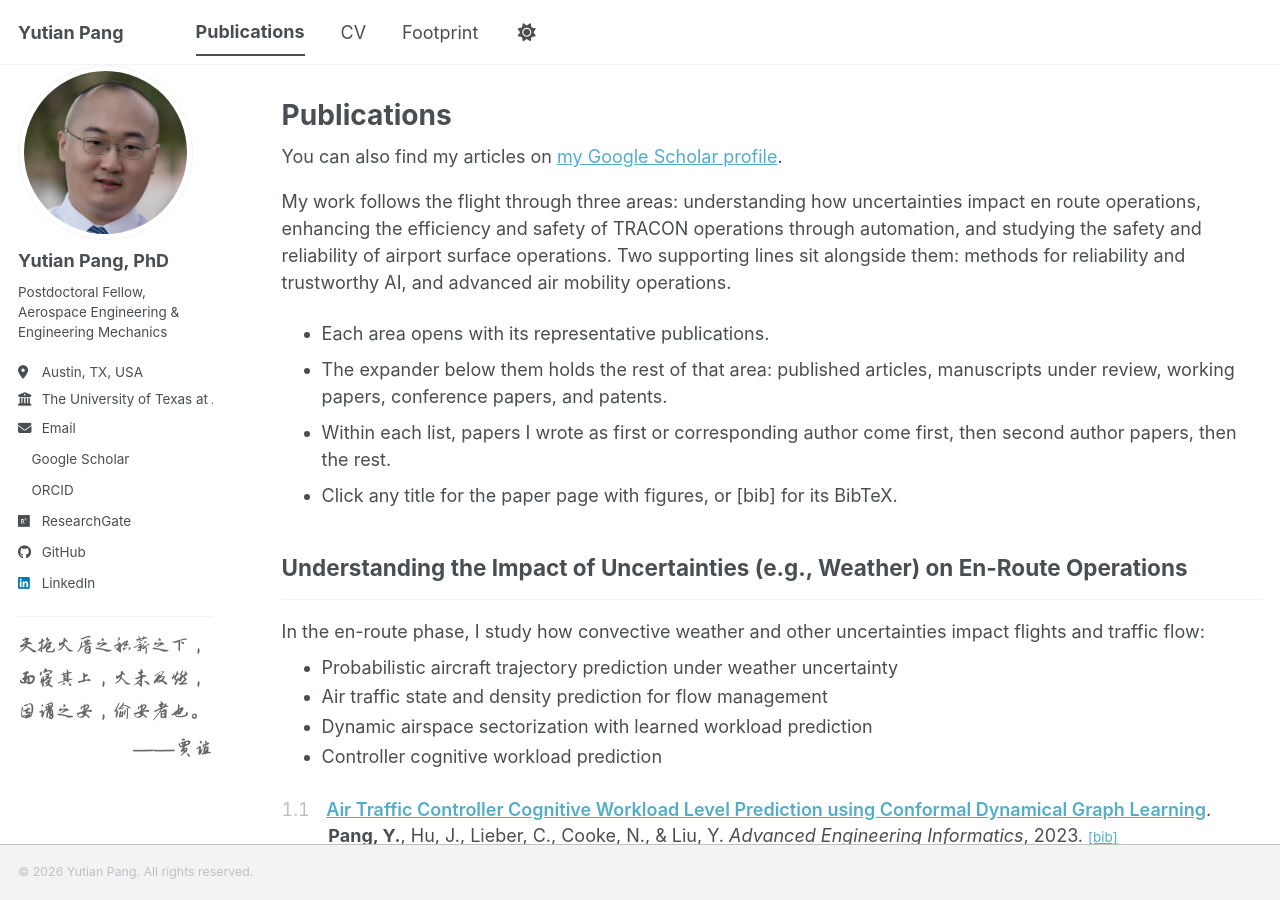
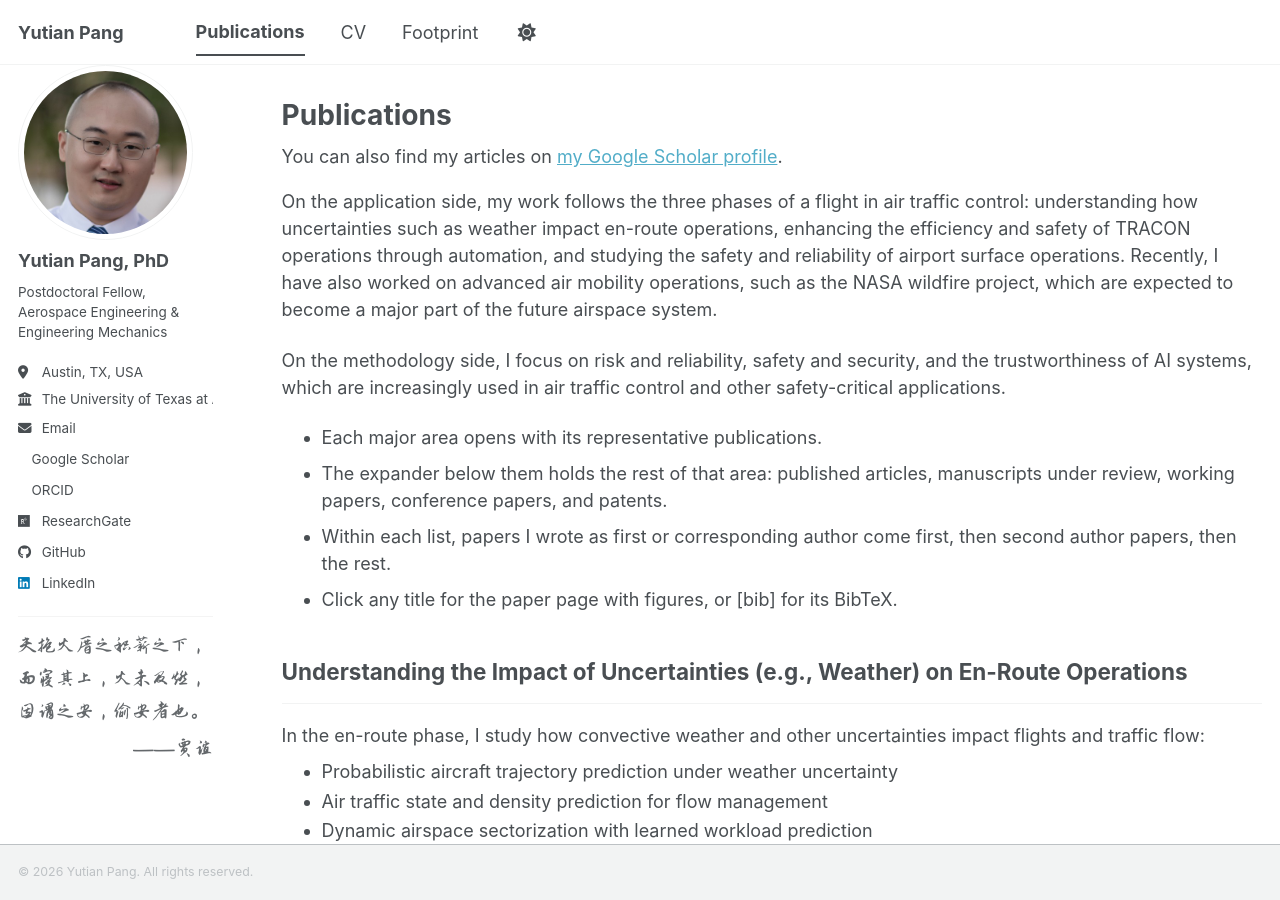
Before and after one commit to YutianPangASU/yutianpangasu.github.io, a Jekyll site: the page built from _pages/publications.html, in a window 1280 px wide and 900 px high. Built offline with Jekyll 4.4.1, drawn with Linux system fonts in a browser that asks for light colours; a style sheet for code colours, icons or effects is not loaded.

Commit message:
Publications intro: fix grammar in the new two-paragraph framing
Fix the "layes" typo, replace misused i.e. with "such as", repair
"safety&security" spacing, adjust tense, and split into two real
paragraphs (the blank line inside one <p> rendered as a single block).

Co-Authored-By: Claude Fable 5 <noreply@anthropic.com>

```diff
--- a/_pages/publications.html
+++ b/_pages/publications.html
@@ -11,10 +11,12 @@ author_profile: true
 
 {% include base_path %}
 
-<p>My work follows the flight through three areas: understanding how uncertainties impact en route operations, enhancing the efficiency and safety of TRACON operations through automation, and studying the safety and reliability of airport surface operations. Two supporting lines sit alongside them: methods for reliability and trustworthy AI, and advanced air mobility operations.</p>
+<p>On the application side, my work follows the three phases of a flight in air traffic control: understanding how uncertainties such as weather impact en-route operations, enhancing the efficiency and safety of TRACON operations through automation, and studying the safety and reliability of airport surface operations. Recently, I have also worked on advanced air mobility operations, such as the NASA wildfire project, which are expected to become a major part of the future airspace system.</p>
+
+<p>On the methodology side, I focus on risk and reliability, safety and security, and the trustworthiness of AI systems, which are increasingly used in air traffic control and other safety-critical applications.</p>
 
 <ul>
-  <li>Each area opens with its representative publications.</li>
+  <li>Each major area opens with its representative publications.</li>
   <li>The expander below them holds the rest of that area: published articles, manuscripts under review, working papers, conference papers, and patents.</li>
   <li>Within each list, papers I wrote as first or corresponding author come first, then second author papers, then the rest.</li>
   <li>Click any title for the paper page with figures, or [bib] for its BibTeX.</li>
```
